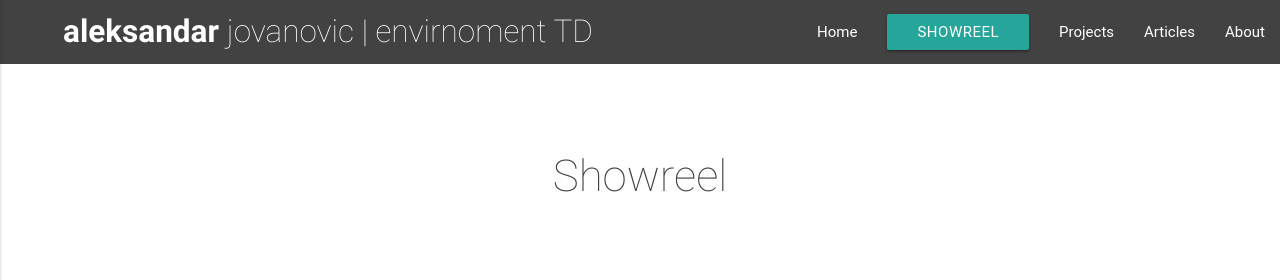
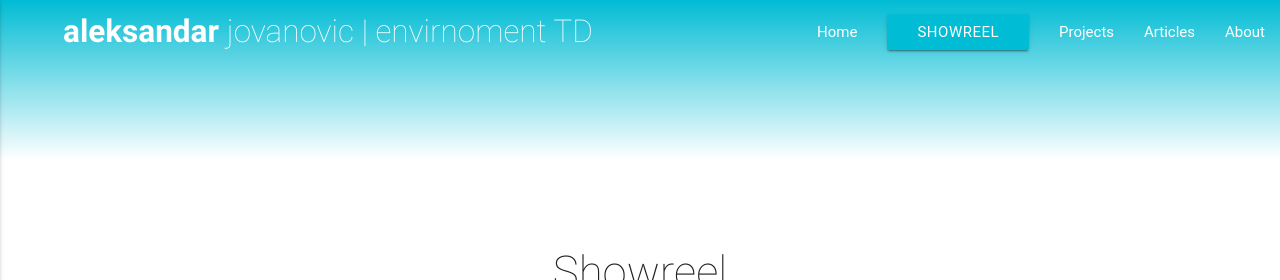
Before and after one commit to Luckybugs/flask_inbitwin_app, a Flask app: page /showreel in a window 1280 px wide. Shown: the top 280 px of the page. Run offline with Flask 2, Linux system fonts and the light colour scheme; some libraries are stand-ins or nearby versions; some web fonts are replaced.

Commit message:
sve je bolje u tirkiznom

```diff
--- a/app.py
+++ b/app.py
@@ -25,13 +25,13 @@ Projects = Projects()
 
 @app.route('/')
 def index():
-    return render_template('home.html')
+    return render_template('home.html', projects = Projects)
 
 @app.route('/showreel')
 def showreel():
     return render_template('showreel.html')
 
-@app.route('/ebemti')
+@app.route('/projects')
 def projects():
     return render_template('projects.html', projects = Projects)
 
@@ -52,11 +52,12 @@ def article():
 
 class EmailForm(Form):
     name = StringField('Name', [validators.Length(min=1, max=50)])
-    email = StringField('email', [
+    email = StringField('Email', [
+        validators.Email(),
         validators.DataRequired(),
         validators.Length(min=6, max=50)
         ])
-    message = TextAreaField('message', [validators.Length(min=10)])
+    message = TextAreaField('Message', [validators.Length(min=10)])
 
 @app.route('/about', methods=["GET", "POST"] )
 def about():
--- a/static/style.css
+++ b/static/style.css
@@ -2,7 +2,7 @@
     display: flex;
     min-height: 100vh;
     flex-direction: column;
-    color: #424242;
+
   }
 
   main {
@@ -19,6 +19,7 @@
 
 .brand-logo {
 	margin-left: 2em;
+
 	font-weight: 100;
 }
 
@@ -31,9 +32,25 @@
 }
 
 
+.navbar-fixed {
 
+  height: 20vh;
 
+}
 
+#navigacija {
+  height: 20vh;
+
+}
+
+.tirkizgrad{
+  /* Permalink - use to edit and share this gradient: http://colorzilla.com/gradient-editor/#00bcd4+0,7db9e8+100&1+0,0+100 */
+background: -moz-linear-gradient(top, rgba(0,188,212,1) 0%, rgba(125,185,232,0) 100%); /* FF3.6-15 */
+background: -webkit-linear-gradient(top, rgba(0,188,212,1) 0%,rgba(125,185,232,0) 100%); /* Chrome10-25,Safari5.1-6 */
+background: linear-gradient(to bottom, rgba(0,188,212,1) 0%,rgba(125,185,232,0) 100%); /* W3C, IE10+, FF16+, Chrome26+, Opera12+, Safari7+ */
+filter: progid:DXImageTransform.Microsoft.gradient( startColorstr='#00bcd4', endColorstr='#007db9e8',GradientType=0 ); /* IE6-9 */
+
+}
 
 .page-footer-fixed {
   z-index: 5000;
--- a/templates/about.html
+++ b/templates/about.html
@@ -22,7 +22,7 @@
          <div class="input-field col s12 m6">
             <i class="material-icons prefix">person</i>
            {{render_field(form.name, class_="validate")}}
-           <label class="active" for="name">Name</label>
+
          </div>
          <div class="input-field col s12 m6">
             <i class="material-icons prefix">mail</i>
@@ -35,7 +35,7 @@
        {{render_field(form.message, class_="materialize-textarea")}}
        <label class="active" for="textarea"></label>
      </div>
-     <button class=" btn waves-effect waves-light grey darken-3 right" type="submit" value="Submit" name="action">Send</button>
+     <button class=" btn waves-effect waves-light grey darken-3 right" type="submit" value="Submit" name="action" >Send</button>
    </form>
 
 
--- a/templates/includes/_footer.html
+++ b/templates/includes/_footer.html
@@ -2,14 +2,14 @@
 <footer class="page-footer-fixed">
 <div class="footer-copyright transparent left-align">
 
-      <h6> ©2018 Aleksandar Jovanovic and Respective Studios | All images are for showreel purposes only.</h6>
+      <p class="white-text"> ©2018 Aleksandar Jovanovic and Respective Studios | All images are for showreel purposes only.</p>
 </div>
 <!-- FIXED ACTION BUTTON -->
 
-    <div class="fixed-action-btn">
+    <div class="fixed-action-btn ">
 
 
-      <a href="#" class="btn-floating transparent btn-medium"><i class="large material-icons">mode_edit</i></a>
+      <a href="#" class="btn-floating cyan btn-medium"><i class="large material-icons">mode_edit</i></a>
       <ul>
         <li><a href="#" class="btn-floating transparent btn-medium"><i class="medium material-icons">email</i></a></li>
         <li><a href="#" class="btn-floating transparent btn-medium"><i class="large material-icons">format_quote</i></a></li>
--- a/templates/includes/_navbar.html
+++ b/templates/includes/_navbar.html
@@ -1,16 +1,16 @@
 
 <div class="navbar-fixed ">
 
-  <nav {% if request.endpoint == "index" %} class="transparent z-depth-0" {% else %} class="grey darken-3 z-depth-0"{% endif %}>
+  <nav id="navigacija" {% if request.endpoint == "index" %} class="transparent z-depth-0 tirkizgrad" {% else %} class="transparent z-depth-0 tirkizgrad"{% endif %}>
 
-    <div class="nav-wrapper">
-      <a href="#" class="brand-logo" ><b>aleksandar </b>jovanovic | envirnoment TD</a>
+    <div class="nav-wrapper ">
+      <div class="brand-logo col s6 ms l12" ><b>aleksandar </b>jovanovic | envirnoment TD</div>
 
       <a href="#" data-activates="mobile-demo" class="button-collapse"><i class="material-icons">menu</i></a>
       <ul id="nav-mobile" class="right hide-on-med-and-down ">
         <li><a href="/">Home</a></li>
-        <li><a class="waves-effect-light btn " href="/showreel">Showreel</a></li>
-        <li><a href="/ebemti">Projects</a></li>
+        <li><a class="waves-effect-light btn cyan " href="/showreel">Showreel</a></li>
+        <li><a href="/projects">Projects</a></li>
         <li><a href="/articles">Articles</a></li>
        <li><a href="/about">About</a></li>
 
--- a/templates/layout.html
+++ b/templates/layout.html
@@ -29,7 +29,9 @@
     <script>
     $(document).ready(function(){
     	// Init Slider
-    	$('.slider').slider();
+    	$('.slider').slider(
+        {indicators: false}
+        );
 
     	// Init lightbox
     	$('.materialboxed').materialbox();
--- a/templates/projects.html
+++ b/templates/projects.html
@@ -18,7 +18,7 @@
       {% for project in project_row %}
         <div class=" col s12 m6 l4">
           <div class="  project_card card small hoverable">
-            <div class="project_card_image card-image">
+            <div class="project_card_image card-image waves-effect waves-block waves-light">
               <a href="projects/{{project.title}}"><img src="{{url_for('static', filename= project.img_1)}}"></a>
             </div>
             <div class="card-content">
```
Also changed, not shown: data.py (+19 -13 lines), templates/home.html (+30 -4 lines).
